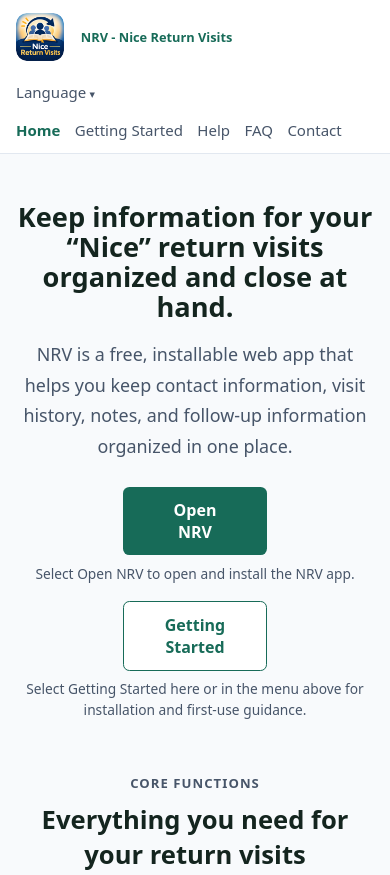
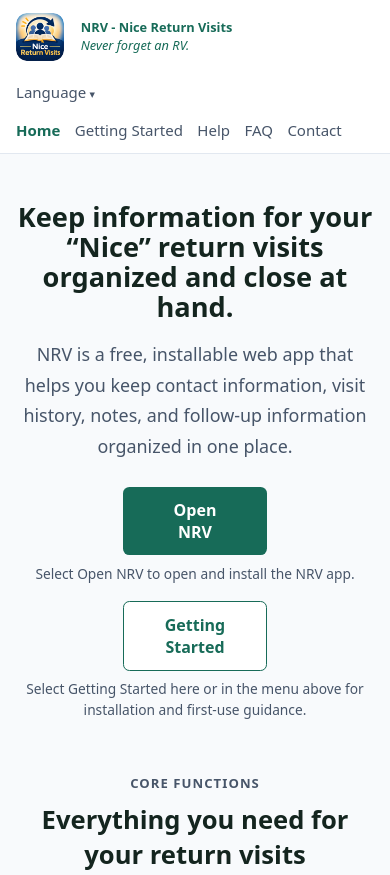
Before and after one commit to grasfulls/nice-return-visits-site, a plain HTML site: page index.html in a window 390 px wide. Shown: the top 875 px of the page. Drawn offline with Linux system fonts and the light colour scheme.

Commit message:
Add tagline 'Never forget an RV.' to website header
- Update brand section in all English pages (index, getting-started, help, faq, contact, privacy, terms)
- Add brand-text wrapper with brand-name and brand-tagline spans
- Add CSS styling for tagline: italic, smaller font, teal color, subordinate to main brand name
- Tagline displays below brand name on all responsive breakpoints
- Spanish website pages remain unchanged
- Preserve existing navigation and responsive behavior

Co-authored-by: Copilot <223556219+Copilot@users.noreply.github.com>

```diff
--- a/assets/css/styles.css
+++ b/assets/css/styles.css
@@ -339,6 +339,25 @@ p {
 
 .brand-name {
   white-space: normal;
+  color: #176b58;
+  font-size: 1.05rem;
+  font-weight: 700;
+  line-height: 1.2;
+}
+
+.brand-tagline {
+  display: block;
+  color: #176b58;
+  font-size: 0.82rem;
+  font-style: italic;
+  font-weight: 400;
+  line-height: 1.2;
+}
+
+.brand-text {
+  display: flex;
+  flex-direction: column;
+  gap: 0.15rem;
 }
 
 .brand-abbreviation {
--- a/index.html
+++ b/index.html
@@ -12,7 +12,10 @@
     <div class="header-inner">
       <a class="brand" href="index.html">
         <img src="assets/icon-180.png" alt="" width="48" height="48">
-        <span class="brand-name">NRV - Nice Return Visits</span>
+        <div class="brand-text">
+          <span class="brand-name">NRV - Nice Return Visits</span>
+          <span class="brand-tagline">Never forget an RV.</span>
+        </div>
       </a>
       <div class="header-controls">
         <nav aria-label="Main navigation">
```
Also changed, not shown: contact.html (+4 -1 lines), faq.html (+4 -1 lines), getting-started.html (+4 -1 lines), help.html (+4 -1 lines), privacy.html (+4 -1 lines), terms.html (+4 -1 lines).
